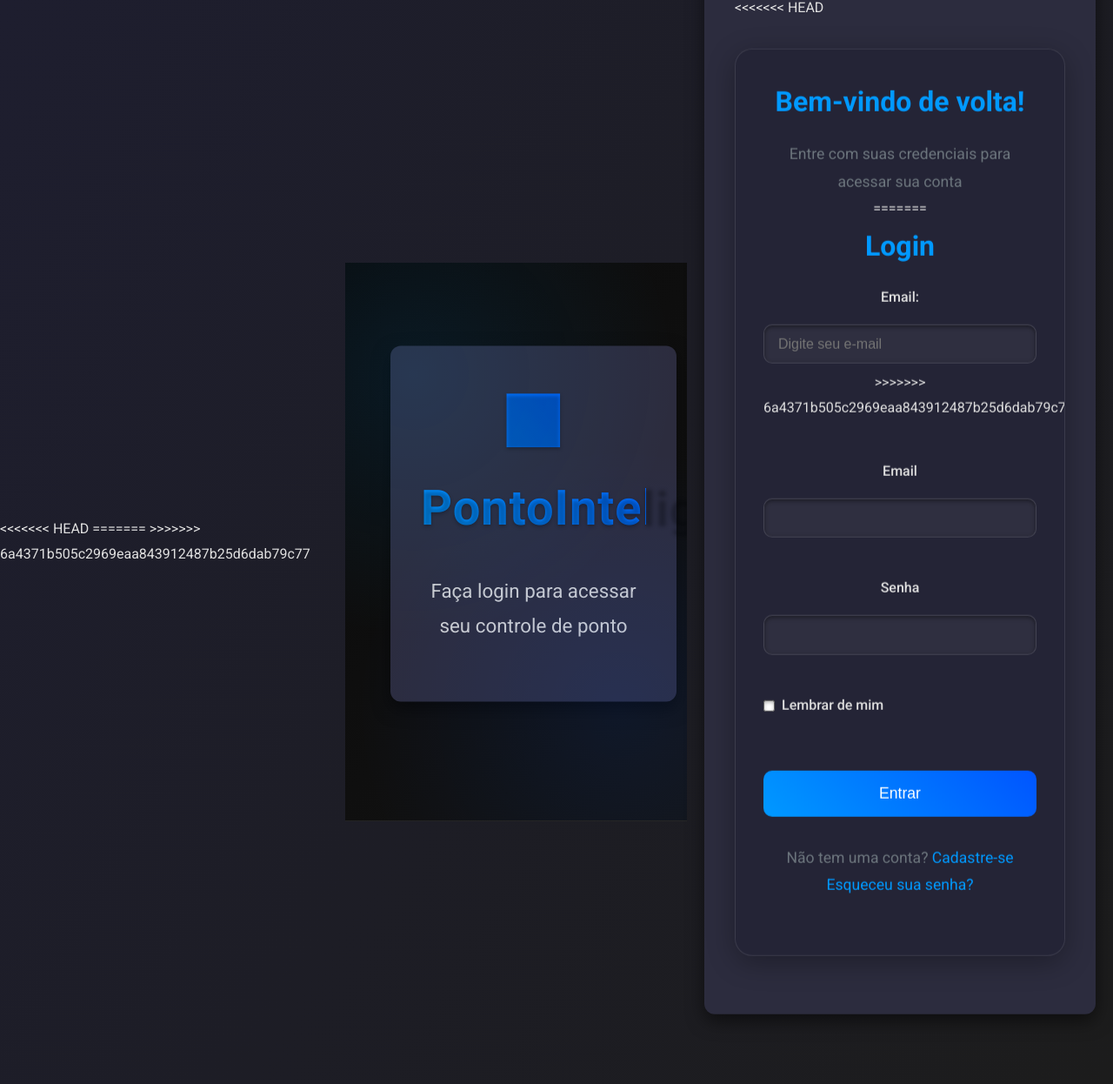
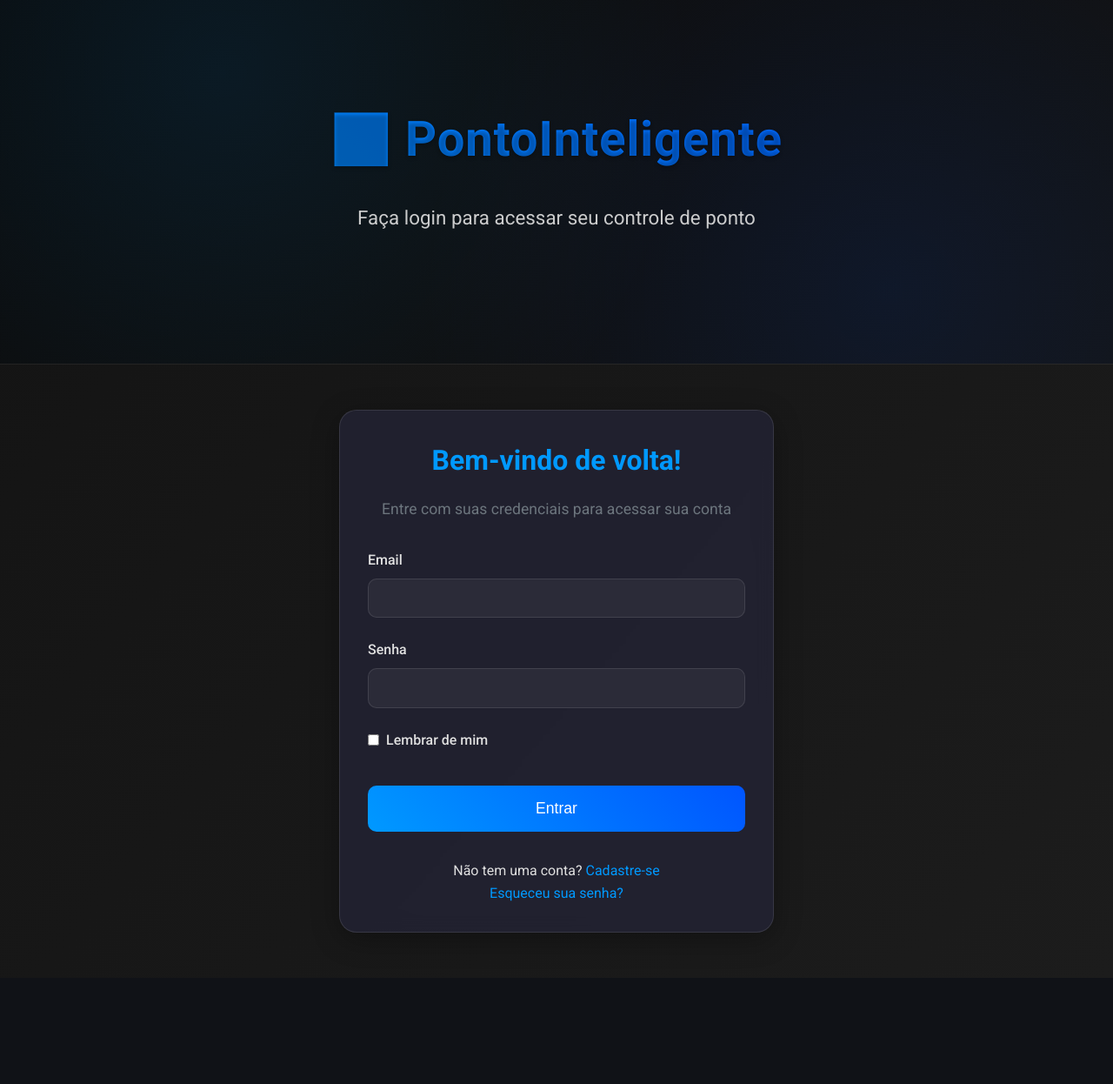
Before and after one commit to Trindadelucas0/projeto2025, a PHP site: page /login.php in a window 1280 px wide. Shown: the whole page at 87% size. After the commit the page ends 1072 px from the top, so only its background shows below. Run offline with PHP 8.4, Linux system fonts and the light colour scheme; data that the repository does not hold is empty.

Commit message:
organização

```diff
--- a/login.php
+++ b/login.php
@@ -56,7 +56,6 @@ if ($_SERVER['REQUEST_METHOD'] === 'POST') {
 <head>
     <meta charset="UTF-8">
     <meta name="viewport" content="width=device-width, initial-scale=1.0">
-<<<<<<< HEAD
     <meta name="description" content="Faça login no PontoInteligente - Sistema de controle de ponto moderno e seguro">
     <title>Login - PontoInteligente</title>
     <link rel="stylesheet" href="https://cdnjs.cloudflare.com/ajax/libs/font-awesome/6.0.0/css/all.min.css">
@@ -369,11 +316,6 @@ if ($_SERVER['REQUEST_METHOD'] === 'POST') {
             }
         }
     </style>
-=======
-    <title>Login - Clínica Mente Neural</title>
-    <link rel="stylesheet" href="estilo-login-usuario.css">
-    <link href="https://fonts.googleapis.com/css2?family=Roboto:wght@400;500;700&display=swap" rel="stylesheet">
->>>>>>> 6a4371b505c2969eaa843912487b25d6dab79c77
 </head>
 <body>
     <header>
@@ -386,23 +328,10 @@ if ($_SERVER['REQUEST_METHOD'] === 'POST') {
     </header>
 
     <div class="container">
-<<<<<<< HEAD
         <div class="login-container">
             <div class="login-header">
                 <h2>Bem-vindo de volta!</h2>
                 <p>Entre com suas credenciais para acessar sua conta</p>
-=======
-        <h2>Login</h2>
-
-        <?php if ($mensagem): ?>
-            <p style="color: red;"><?php echo $mensagem; ?></p>
-        <?php endif; ?>
-
-        <form id="login-form" method="POST" action="login.php">
-            <div class="form-group">
-                <label for="email">Email:</label>
-                <input type="email" id="email" name="email" placeholder="Digite seu e-mail" required>
->>>>>>> 6a4371b505c2969eaa843912487b25d6dab79c77
             </div>
 
             <?php if ($tipo_mensagem === 'error'): ?>
```
Also changed, not shown: other parts of login.php (+0 -52 lines).
